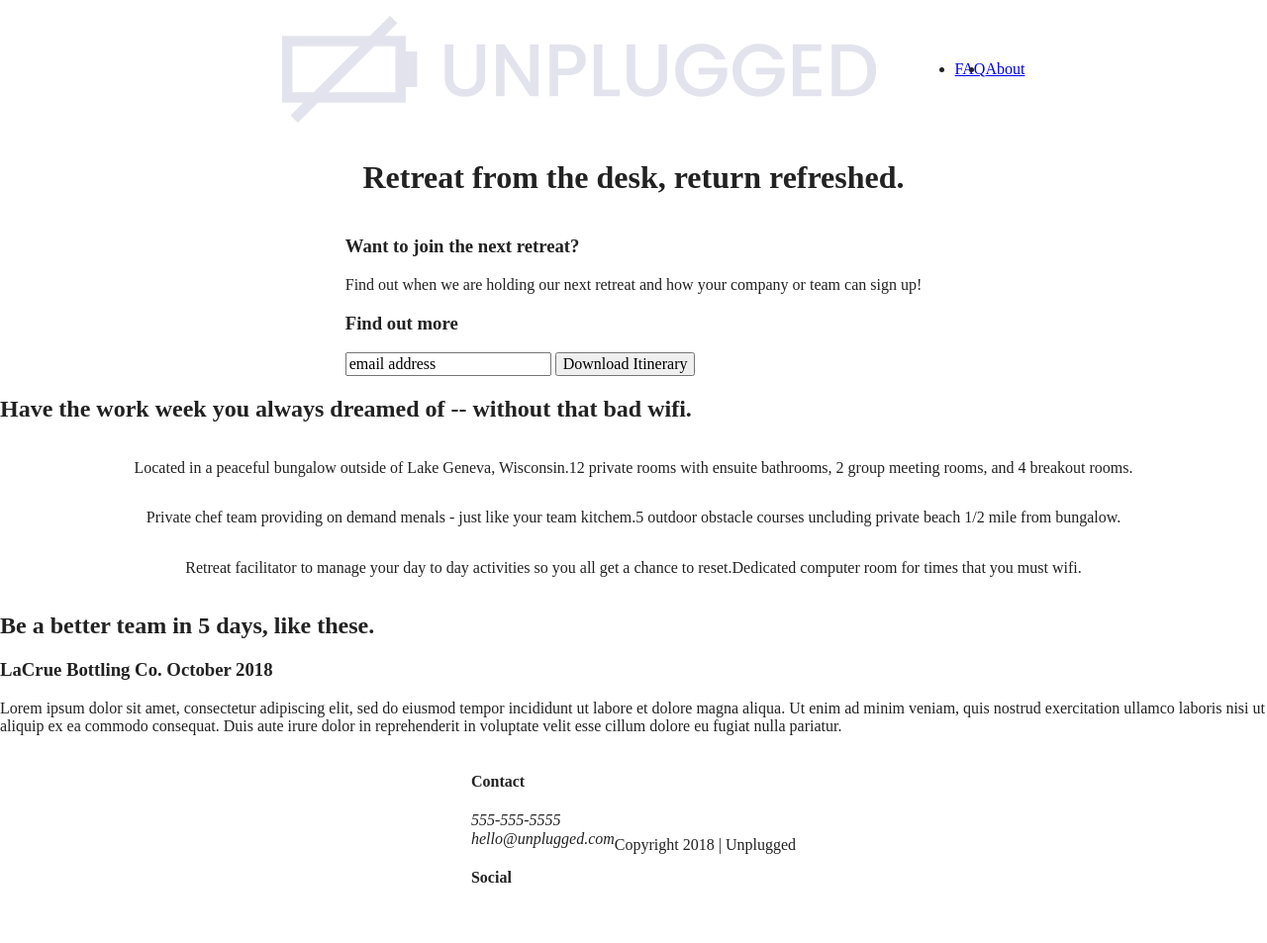
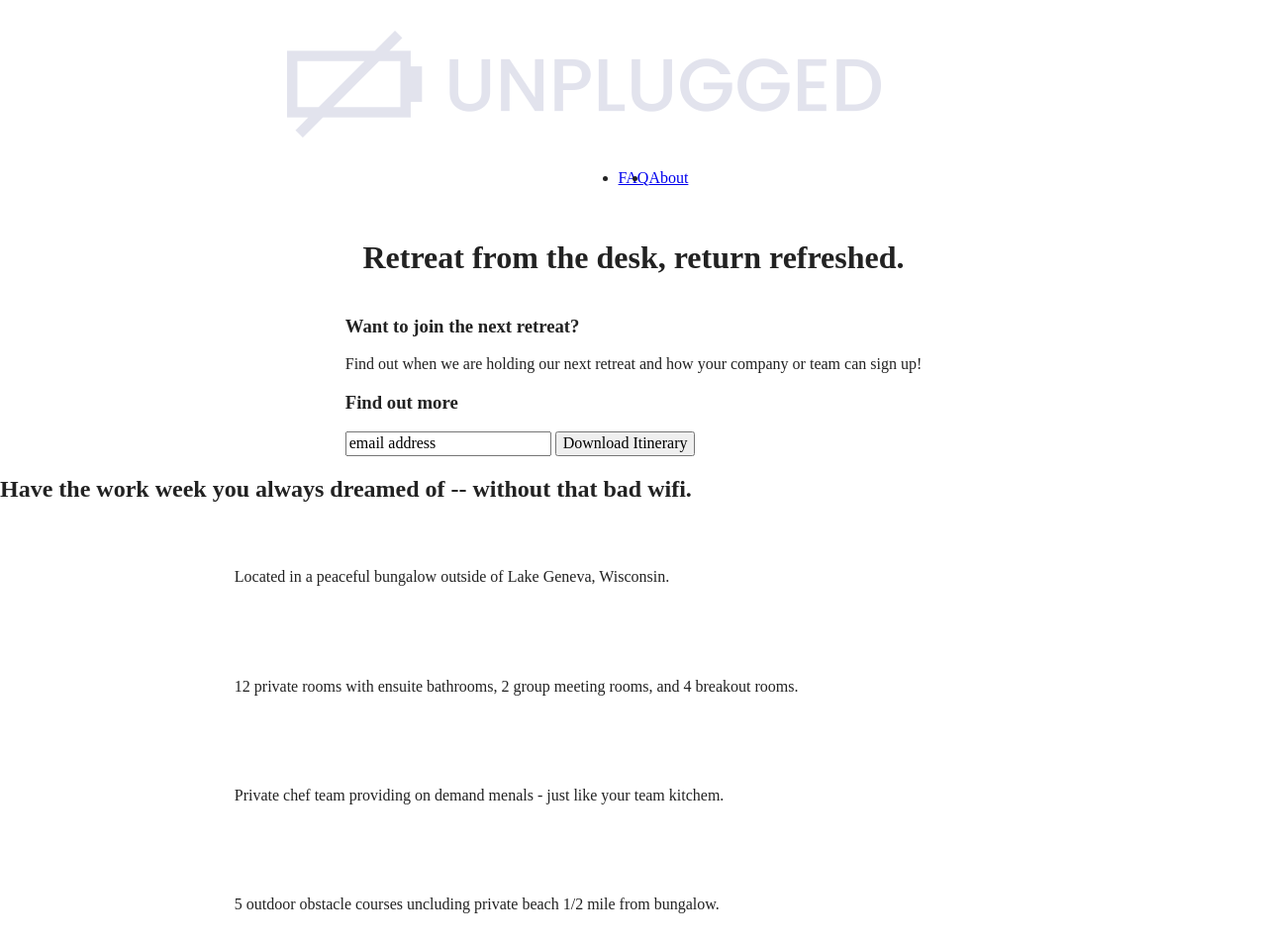
Before and after one commit to sfloriana8/unplugged, a website built with Parcel: page index.html in a window 1280 px wide. Shown: the top 953 px of the page at 99% size. Built offline with nearby package versions, Linux system fonts and the light colour scheme; files whose address does not match are found by name.

Commit message:
updated css code

```diff
--- a/css/main.css
+++ b/css/main.css
@@ -96,7 +96,14 @@ textarea {
      justify-content: center;
      align-items: center;
      flex-flow: row wrap;
+     padding: 15px 0;
    }
+
+   header {
+     padding: 15px 0;
+   }
+
+
    header .content-wrapper{
       display: flex;
       justify-content: center;
@@ -104,26 +111,43 @@ textarea {
       flex-flow: row wrap;
    }
 
+   .header-divider{
+     width: 100px;
+     height: 1px;
+     margin: 10px 0 20px 0;
+   }
+
    header nav{
     display: flex;
     justify-content: space-around;
     align-items: center;
     flex-flow: row wrap;
+    width: 60%
    }
 
    header nav ul{
       display: flex;
       justify-content: center;
+      width: 60%;
 
    }
+
+   footer .content-wrapper {
+    width: 55%;
+    margin: 50px 0;
+}
 
   footer .social-icons{
 
       display: flex;
       justify-content: sapce-around;
       align-items: center;
+
   }
 
+  footer {
+    flex-direction: column;
+  }
   footer .social-icons p{
     display: flex;
       justify-content: center;
@@ -156,6 +180,11 @@ aside {
 
 }
 
+.features article {
+  width: 63%;
+  margin: 30px 0;
+}
+
 .features .features-items{
   display: flex;
   justify-content: center;
@@ -168,7 +197,7 @@ aside {
 .reviews {
   display: flex;
   justify-content: center;
-  align-items: center;
+  flex-flow: row wrap;
 }
 
 /*---- About Page ----*/
```
